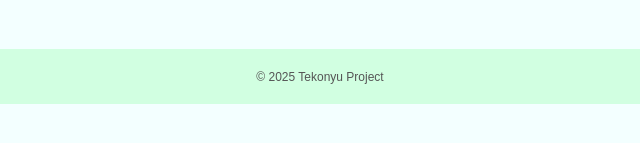
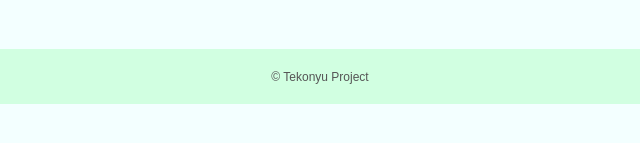
Before and after one commit to Tekonyu/Tekonyu.github.io, a plain HTML site: page index.html in a window 1280 px wide. Shown: the part 369-512 px from the top of the page, 320-960 px from the left. Drawn offline with Linux system fonts and the light colour scheme; a web font is replaced by a local one.

Commit message:
Update index.html

```diff
--- a/index.html
+++ b/index.html
@@ -27,7 +27,7 @@
   </main>
 
   <footer>
-    <small>© 2025 Tekonyu Project</small>
+    <small>© Tekonyu Project</small>
   </footer>
 </body>
 </html>
```
